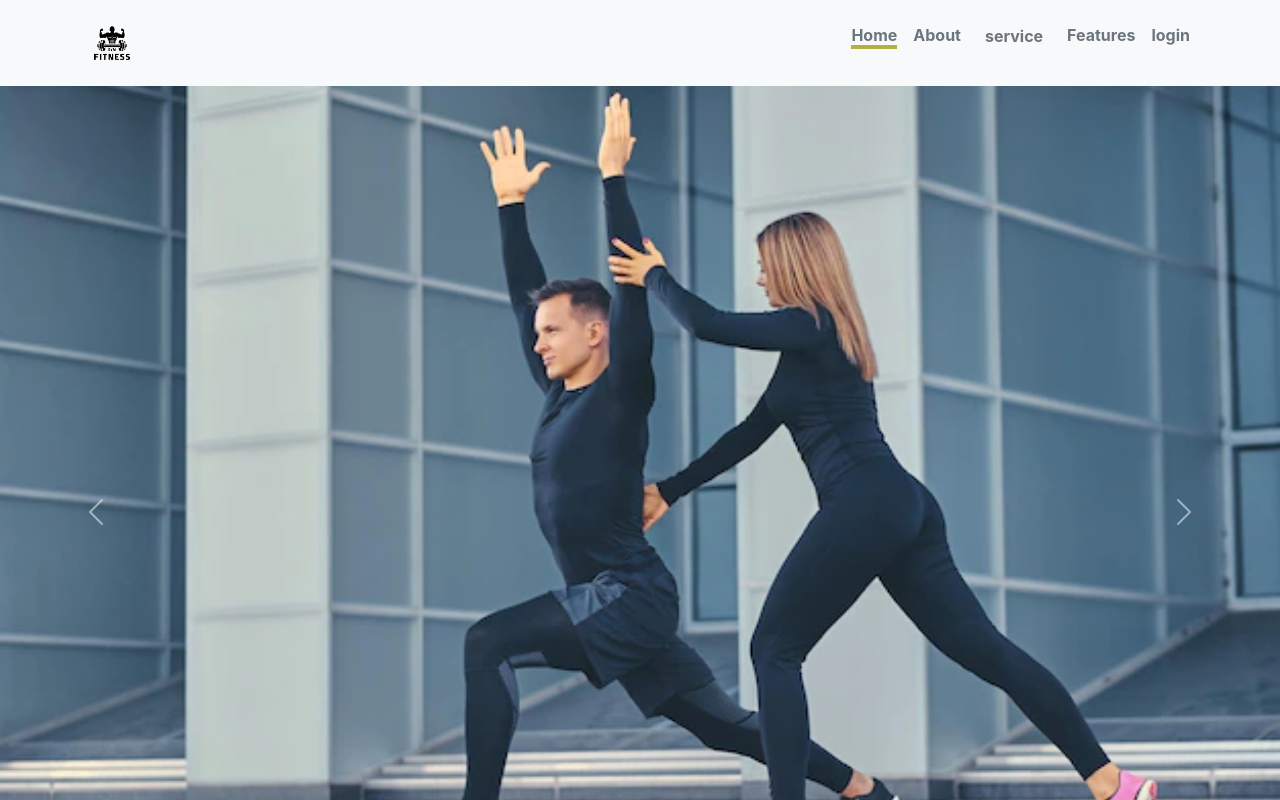
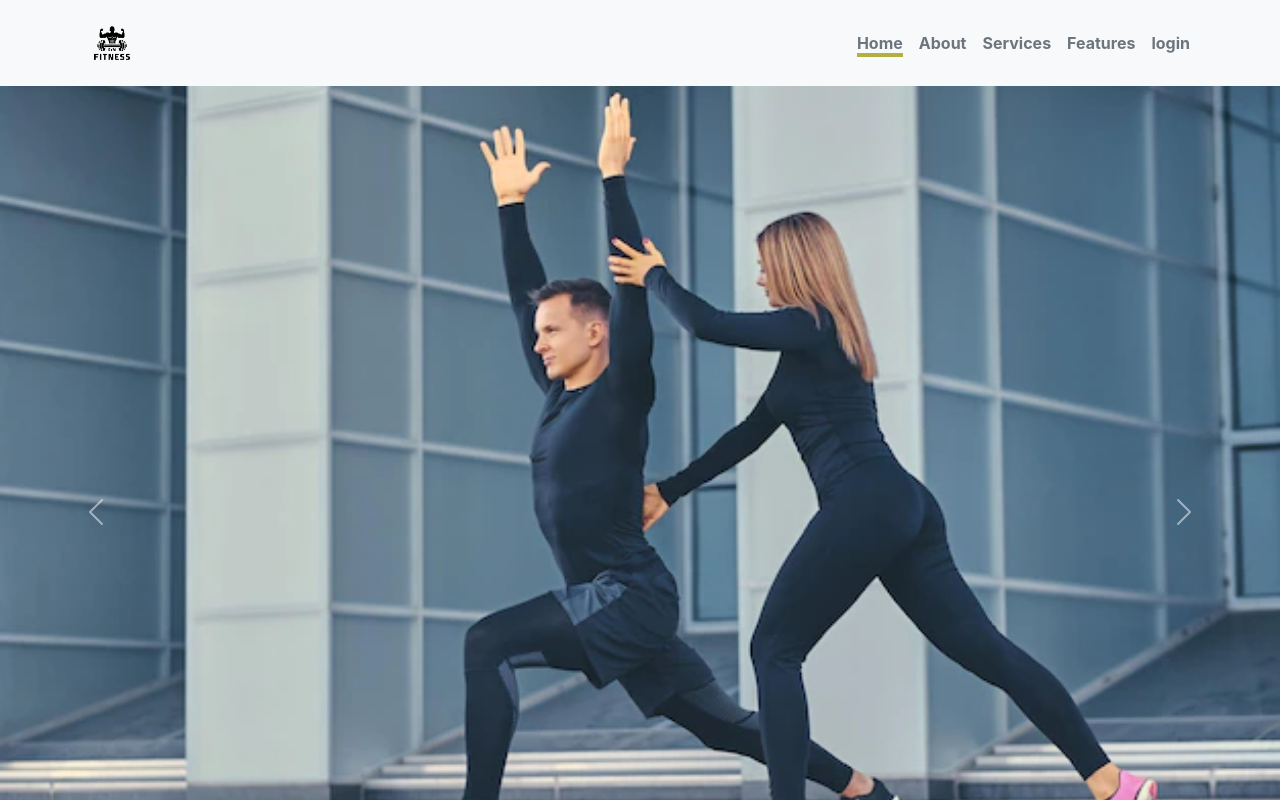
Before and after one commit to shariarHossain23/fitness-gym, a React (Create React App) app: page / in a window 1280 px wide. Shown: the top 800 px of the page. Built offline with nearby package versions, Linux system fonts and the light colour scheme; no server answers.

Commit message:
handle error

```diff
--- a/src/App.js
+++ b/src/App.js
@@ -1,6 +1,7 @@
 import "bootstrap/dist/css/bootstrap.min.css";
 import { Route, Routes } from "react-router-dom";
 import "./App.css";
+import Ourservice from "./Pages/Allhomesection/Ourservice/Ourservice";
 import ServiceDetail from "./Pages/Allhomesection/ServiceDetails/ServiceDetail";
 import Home from "./Pages/Home/Home";
 import Login from "./Pages/Login/Login";
@@ -25,6 +26,7 @@ function App() {
             </RequireAuth>
           }
         ></Route>
+        <Route path="/services" element={<Ourservice></Ourservice>}></Route>
         <Route path="/login" element={<Login></Login>}></Route>
         <Route path="/signup" element={<Signup></Signup>}></Route>
         <Route path="*" element={<Notfound></Notfound>}></Route>
--- /dev/null
+++ b/src/Pages/Allhomesection/Ourservice/Ourservice.js
@@ -0,0 +1,12 @@
+import React from 'react';
+import Services from '../Services/Services';
+
+const Ourservice = () => {
+    return (
+        <div>
+            <Services></Services>
+        </div>
+    );
+};
+
+export default Ourservice;
--- a/src/Pages/Shared/Header/Header.css
+++ b/src/Pages/Shared/Header/Header.css
@@ -4,7 +4,11 @@
   display: inline-flex;
   margin-left: -5px;
 }
-.services{
+.services {
   position: relative;
   bottom: 7px;
 }
+.sticky-nav {
+  position: sticky;
+  top: 0;
+}
--- a/src/Pages/Shared/Header/Header.js
+++ b/src/Pages/Shared/Header/Header.js
@@ -13,8 +13,8 @@ const Header = () => {
     signOut(auth);
   };
   return (
-    <div>
-      <Navbar sticky="top" collapseOnSelect  bg="light" expand="lg">
+    <div className="sticky-nav">
+      <Navbar sticky="top"collapseOnSelect  bg="light" expand="lg">
         <Container>
           <Navbar.Brand href="#home">
               <img width={60} src={logo} alt="" />
@@ -26,7 +26,8 @@ const Header = () => {
             >
               <CustomLink className="mx-2 text-decoration-none text-muted fs-6 fw-bold" to='/'>Home</CustomLink>
               <CustomLink className="mx-2 text-decoration-none text-muted fs-6 fw-bold" to='/about'>About</CustomLink>
-              <Nav.Link className="mx-2 text-decoration-none text-muted fs-6 fw-bold services" href="/home#services">service</Nav.Link>
+              <CustomLink className="mx-2 text-decoration-none text-muted fs-6 fw-bold" to='/services'>Services</CustomLink>
+
               <CustomLink className="mx-2 text-decoration-none text-muted fs-6 fw-bold" to='/features'>Features</CustomLink>
               {user? <button className="btn btn-link fs-6 fw-bold text-decoration-none text-muted log-out-btn" onClick={logout}>Logout</button>:<CustomLink className="mx-2 text-decoration-none text-muted fs-6 fw-bold" to='/login'>login</CustomLink>}
             </Nav>
```
